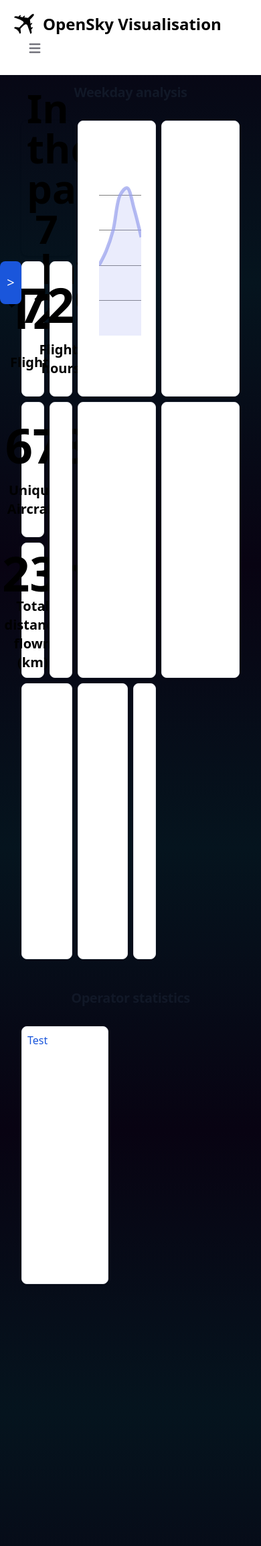
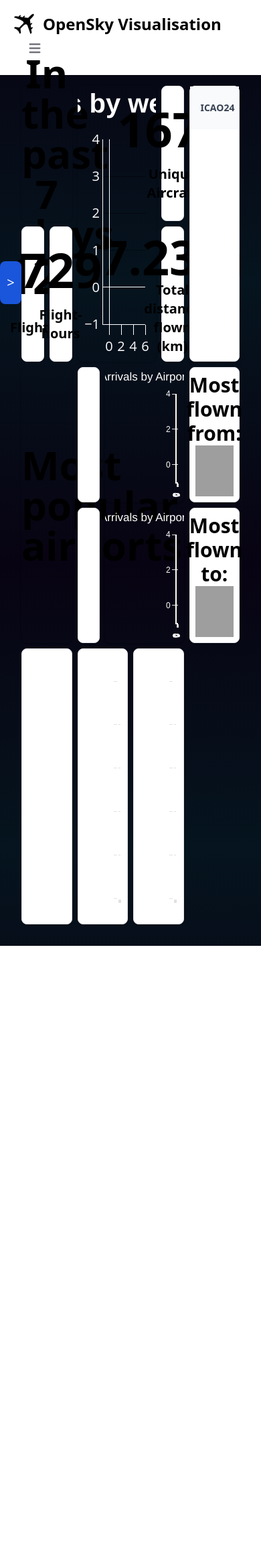
Before and after one commit to Data210/OpenSky-Dashboard, a Flask app: page /stats in a window 390 px wide. Shown: the whole page at 67% size. After the commit the page ends 1412 px from the top, so only its background shows below. Run offline with Flask 3, Linux system fonts and the light colour scheme; data that the repository does not hold is empty; some libraries are stand-ins or nearby versions; grey boxes are pictures that could not be loaded.

Commit message:
added more tiles

```diff
--- a/app.py
+++ b/app.py
@@ -133,7 +133,6 @@ def get_flights(icao24: str):
         or response.status_code == 404
         or response.status_code == 503
     ):
-        print(response.text)
         return df
 
     decoded = json.loads(response.text)
@@ -359,22 +358,25 @@ def index():
 def live():
     return render_template("live.html")
 
-def get_flights_data(view_name):
+def get_flights_data(view_name,limit = 0):
     with create_postgres_conn() as conn:
         sql = f"select * from {view_name};"
         df = pd.read_sql_query(sql, conn)
-        df = df.head(10)
+        if limit > 0:
+            df = df.head(limit)
         df = df.to_json(orient='values')
-        print(df)
+        # print(df)
     return df
+
+query_data = dict()
+query_data["flights_by_country"] = get_flights_data('flights_by_country',10)
+query_data["flights_by_operator"] = get_flights_data('flights_by_operator',10)
+query_data["flights_arriving_airport"] = get_flights_data('total_flights_arriving_by_airport',10)
+query_data["flights_by_weekday"] = get_flights_data('total_flights_per_day',10)
 
 @app.route("/stats")
 def stats():
-    flights_by_country = get_flights_data('flights_by_country')
-    flights_by_operator = get_flights_data('flights_by_operator')
-    flights_arriving_airport = get_flights_data('total_flights_arriving_by_airport')
-    return render_template("stats.html", flights_by_country=flights_by_country, flights_by_operator=flights_by_operator,
-                           flights_arriving_airport=flights_arriving_airport)
+    return render_template("stats.html", query_data = query_data)
 
 
 @app.route("/graph-data", methods=["POST"])
--- a/static/dist/css/output.css
+++ b/static/dist/css/output.css
@@ -872,7 +872,7 @@ input:checked + .toggle-bg {
 :root {
   --background-primary: 5 20 30;
   --background-secondary: 8 3 18;
-  --primary-color: 16 31 41;
+  --primary-color: 52 72 87;
   --secondary-color: 6 158 219;
 }
 
@@ -1035,12 +1035,24 @@ input:checked + .toggle-bg {
   .card-transparent {
     --tw-border-opacity: 1;
     border-color: rgb(var(--primary-color) / var(--tw-border-opacity));
-    background-color: rgb(var(--primary-color) / 0.6);
+    background-color: rgb(var(--primary-color) / 0.5);
   }
 
   .card-transparent:hover {
     background-color: rgb(var(--primary-color) / 0.3);
   }
+}
+
+.card-invisible {
+  display: block;
+  height: 100%;
+  width: 100%;
+  border-radius: 0.5rem;
+  background-color: transparent;
+  padding: 0px;
+  --tw-shadow: 0 1px 3px 0 rgb(0 0 0 / 0.1), 0 1px 2px -1px rgb(0 0 0 / 0.1);
+  --tw-shadow-colored: 0 1px 3px 0 var(--tw-shadow-color), 0 1px 2px -1px var(--tw-shadow-color);
+  box-shadow: var(--tw-ring-offset-shadow, 0 0 #0000), var(--tw-ring-shadow, 0 0 #0000), var(--tw-shadow);
 }
 
 .sr-only {
@@ -1176,6 +1188,14 @@ input:checked + .toggle-bg {
   grid-column: span 3 / span 3;
 }
 
+.col-start-1 {
+  grid-column-start: 1;
+}
+
+.col-start-3 {
+  grid-column-start: 3;
+}
+
 .row-span-1 {
   grid-row: span 1 / span 1;
 }
@@ -1188,15 +1208,19 @@ input:checked + .toggle-bg {
   grid-row: 1 / -1;
 }
 
+.row-start-1 {
+  grid-row-start: 1;
+}
+
 .row-start-2 {
   grid-row-start: 2;
 }
 
-.row-start-\[3\] {
+.row-start-3 {
   grid-row-start: 3;
 }
 
-.row-start-\[4\] {
+.row-start-4 {
   grid-row-start: 4;
 }
 
@@ -1335,27 +1359,15 @@ input:checked + .toggle-bg {
   height: 100%;
 }
 
-.h-screen {
-  height: 100vh;
-}
-
-.h-16 {
-  height: 4rem;
-}
-
-.h-40 {
-  height: 10rem;
-}
-
-.h-\[400px\] {
-  height: 400px;
-}
-
 .h-min {
   height: -moz-min-content;
   height: min-content;
 }
 
+.h-screen {
+  height: 100vh;
+}
+
 .min-h-0 {
   min-height: 0px;
 }
@@ -1433,7 +1429,7 @@ input:checked + .toggle-bg {
   flex-shrink: 0;
 }
 
-.flex-grow {
+.grow {
   flex-grow: 1;
 }
 
@@ -1858,6 +1854,10 @@ input:checked + .toggle-bg {
   fill: #1C64F2;
 }
 
+.p-0 {
+  padding: 0px;
+}
+
 .p-1 {
   padding: 0.25rem;
 }
@@ -1987,6 +1987,11 @@ input:checked + .toggle-bg {
   line-height: 2rem;
 }
 
+.text-3xl {
+  font-size: 1.875rem;
+  line-height: 2.25rem;
+}
+
 .text-6xl {
   font-size: 3.75rem;
   line-height: 1;
@@ -2060,11 +2065,6 @@ input:checked + .toggle-bg {
 .text-blue-600 {
   --tw-text-opacity: 1;
   color: rgb(28 100 242 / var(--tw-text-opacity));
-}
-
-.text-blue-700 {
-  --tw-text-opacity: 1;
-  color: rgb(26 86 219 / var(--tw-text-opacity));
 }
 
 .text-blue-800 {
--- a/static/scripts/graphs.js
+++ b/static/scripts/graphs.js
@@ -1,11 +1,11 @@
 $(document).ready(function () {
-    line_chart('graph1', "Flights by weekday")
+
 })
 
-function line_chart(target_id, title) {
+function line_chart(target_id, data, title) {
     var trace1 = {
-        x: ["Mon", "Tue", "Wed", "Thu", "Fri", "Sat", "Sun"],
-        y: [10, 12, 15, 20, 21, 18, 14],
+        x: data.map(subArray => subArray[0]),
+        y: data.map(subArray => subArray[1]),
         type: 'scatter',
         mode: 'lines',
         fill: 'tozeroy',
@@ -80,7 +80,7 @@ function bar_chart(target_id, data, title) {
         y: data.map(subArray => subArray[0]),
         orientation: 'h',
         marker: {
-            color: '#dbbb06'
+            color: 'rgba(150, 159, 237,0.7)'
         }
     }];
 
@@ -128,7 +128,7 @@ function bar_chart(target_id, data, title) {
             b: 30,
             t: 40
         },
-        paper_bgcolor: 'rgba(0,0,0,0.5)',
+        paper_bgcolor: 'rgba(0,0,0,0)',
         plot_bgcolor: 'rgba(0,0,0,0)',
         autosize: true
     }
--- a/templates/stats.html
+++ b/templates/stats.html
@@ -7,88 +7,115 @@
 {% endblock %}
 {% block content %}
 <section class="w-full h-auto flex flex-col">
-  <div class="w-full text-center my-4">
+  <!-- <div class="w-full text-center my-4">
     <h1
       class="text-xl font-extrabold tracking-tight leading-none text-gray-900 md:text-4xl lg:text-5xl dark:text-cyan-50">
-      Weekday analysis</h1>
-  </div>
+      Flight data analysis</h1>
+  </div> -->
 
   <div class="p-8 pt-4 w-full h-auto grid grid-cols-8 auto-rows-fr box-border gap-2 flex-1 min-h-0">
-    <div class="card-transparent row-span-1 col-span-2 bg-transparent border-0">
-      <div id="week-flight-stats" class="w-full h-full flex flex-col justify-center text-center aspect-[2/1]">
+    <div class="card-invisible row-span-1 col-span-2 bg-transparent border-0 aspect-[2/1]">
+      <div id="week-flight-stats" class="w-full h-full flex flex-col justify-center text-center">
         <div class="text-6xl font-extrabold dark:text-cyan-50">In the past 7 days</div>
       </div>
     </div>
-    <div class="card-transparent row-start-2 row-span-1 col-span-1 flex flex-col justify-evenly text-center items-center">
+    <div
+      class="card-transparent row-start-2 row-span-1 col-span-1 flex flex-col justify-evenly text-center items-center">
       <div class="text-7xl font-extrabold dark:text-cyan-50">12</div>
       <div class="text-xl font-extrabold dark:text-cyan-50">Flights</div>
     </div>
-    <div class="card-transparent row-start-2 row-span-1 col-span-1 flex flex-col justify-evenly text-center items-center">
+    <div
+      class="card-transparent row-start-2 row-span-1 col-span-1 flex flex-col justify-evenly text-center items-center">
       <div class="text-7xl font-extrabold dark:text-cyan-50">729</div>
       <div class="text-xl font-extrabold dark:text-cyan-50">Flight-hours</div>
     </div>
-    <div class="card-transparent row-start-[3] row-span-1 col-span-1 flex flex-col justify-evenly text-center items-center">
+    <div class="card-invisible row-start-1 col-start-3 row-span-2 col-span-3">
+      <div id="graph1" class="w-full h-full"></div>
+    </div>
+    <div class="card-transparent row-span-1 col-span-1 flex flex-col justify-evenly text-center items-center">
       <div class="text-7xl font-extrabold dark:text-cyan-50">1678</div>
       <div class="text-xl font-extrabold dark:text-cyan-50">Unique Aircraft</div>
     </div>
-    <div class="card-transparent row-start-[4] row-span-1 col-span-1 flex flex-col justify-evenly text-center items-center">
+    <div
+      class="card-transparent row-start-2 row-span-1 col-span-1 flex flex-col justify-evenly text-center items-center">
       <div class="text-7xl font-extrabold dark:text-cyan-50">7.23m</div>
       <div class="text-xl font-extrabold dark:text-cyan-50">Total distance flown (km)</div>
     </div>
-    <div class="card-transparent row-span-2 col-span-3">
-      <div id="graph1" class="w-full h-full"></div>
+    <div class="card-transparent p-0 row-span-2 col-span-2">
+      <div id="flights-table" class=" overflow-y-auto h-full row-start-2 row-span-full col-span-1 relative overflow-x-auto shadow-md sm:rounded-lg
+        scrollbar scrollbar-thumb-zinc-900 scrollbar-track-zinc-950/30 scrollbar-rounded-lg">
+        <table class="w-full text-sm text-left text-gray-500 dark:text-gray-400">
+          <thead class="text-s font-bold text-gray-700 uppercase bg-slate-50 dark:bg-slate-950 dark:text-slate-400">
+            <tr>
+              <th scope="col" class="px-4 py-3">
+                ICAO24
+              </th>
+              <th scope="col" class="px-4 py-3">
+                Distance flown
+              </th>
+              <th scope="col" class="px-4 py-3">
+                Air time
+              </th>
+            </tr>
+          </thead>
+          <tbody id="flights-table-body">
+          </tbody>
+        </table>
+      </div>
     </div>
-    <div class="card-transparent row-span-2 col-span-3">
-      <div id="graph2" class="w-full h-full"></div>
+    <div class="card-invisible row-start-3 row-span-2 col-start-1 col-span-2 bg-transparent border-0">
+      <div id="week-flight-stats" class="w-full h-full flex flex-col justify-center text-center">
+        <div class="text-6xl font-extrabold dark:text-cyan-50">Most popular airports</div>
+      </div>
     </div>
-    <div class="card-transparent row-span-2 col-span-1">
-      <div class="w-full h-full"></div>
+    <div class="card-transparent row-span-1 col-span-1">
     </div>
-    <div class="card-transparent row-span-2 col-span-3">
+    <div class="card-transparent row-start-4 row-span-1 col-span-1">
+    </div>
+    <div class="card-invisible row-span-1 col-span-3">
       <div id="graph3" class="w-full h-full"></div>
     </div>
-    <div class="card-transparent row-span-2 col-span-3">
+    <div class="card-invisible row-start-4 row-span-1 col-span-3">
       <div id="graph4" class="w-full h-full"></div>
+    </div>
+    <div class="card-transparent row-span-1 col-span-2">
+      <div id="week-flight-stats" class="w-full h-full flex flex-col items-center justify-center text-center">
+        <div class="text-3xl font-extrabold dark:text-cyan-50">Most flown from:</div>
+        <div class="grow">
+          <img class="w-full h-full" src="https://flagsapi.com/US/flat/64.png" style="image-rendering: pixelated;">
+        </div>
+      </div>
+    </div>
+    <div class="card-transparent row-start-4 row-span-1 col-span-2">
+      <div id="week-flight-stats" class="w-full h-full flex flex-col items-center justify-center text-center">
+        <div class="text-3xl font-extrabold dark:text-cyan-50">Most flown to:</div>
+        <div class="grow">
+          <img class="w-full h-full" src="https://flagsapi.com/CO/flat/64.png" style="image-rendering: pixelated;">
+        </div>
+      </div>
     </div>
     <div class="card-transparent row-span-2 col-span-2">
       <div class="w-full h-full"></div>
     </div>
-    <!-- <div class="card-transparent row-span-2 col-span-2">
-      <div class="w-full h-full"></div>
-    </div> -->
     <div class="card-transparent row-span-2 col-span-2">
-      <div id="graph6" class="w-full h-full"></div>
+      <div id="graph2" class="w-full h-full"></div>
     </div>
-    <div class="card-transparent row-span-2 col-span-1">
-      <div class="w-full h-full"></div>
+    <div class="card-transparent row-span-2 col-span-2">
+      <div id="graph5" class="w-full h-full"></div>
     </div>
 
   </div>
 </section>
-<section class="w-full h-screen flex flex-col">
-  <div class="w-full text-center my-4">
-    <h1
-      class="text-xl font-extrabold tracking-tight leading-none text-gray-900 md:text-4xl lg:text-5xl dark:text-white">
-      Operator statistics</h1>
-  </div>
-  <div class="p-8 pt-4 w-full h-auto grid box-border gap-2 flex-grow" style="grid-template-areas:
-        'a a b b c c'
-        'a a b b c c'
-        'd d e f f g'
-        'd d e f f g'">
-    <div style="grid-area: a" class="card-transparent">
-      <p class="font-normal text-blue-700 dark:text-blue-400">Test</p>
-    </div>
+<script>
+  query_data = {{ query_data | safe }}
+  console.log(query_data)
+  $(document).ready(function () {
+    line_chart('graph1', JSON.parse(query_data.flights_by_weekday), "Flights by weekday")
+    bar_chart("graph2", JSON.parse(query_data.flights_by_country), "Flights by Country")
+    bar_chart("graph3", JSON.parse(query_data.flights_arriving_airport), "Arrivals by Airport")
+    bar_chart("graph4", JSON.parse(query_data.flights_arriving_airport), "Arrivals by Airport")
+    bar_chart("graph5", JSON.parse(query_data.flights_by_operator), "Flights by Operator")
+  })
 
-  </div>
-</section>
-<!-- <script>
-  {{ flights_by_country | safe}}
-  $(document).ready(function () {
-    bar_chart("graph2", {{ flights_by_country | safe}}, "Flights by Country")
-    bar_chart("graph3", {{ flights_by_operator | safe}}, "Flights by Operator")
-    bar_chart("graph4", {{ flights_arriving_airport | safe}}, "Arrivals by Airport")
-})
-
-</script> -->
+</script>
 {% endblock %}
```
Also changed, not shown: other parts of static/dist/css/output.css (+9 -30 lines), static/src/input.css (+5 -2 lines).
